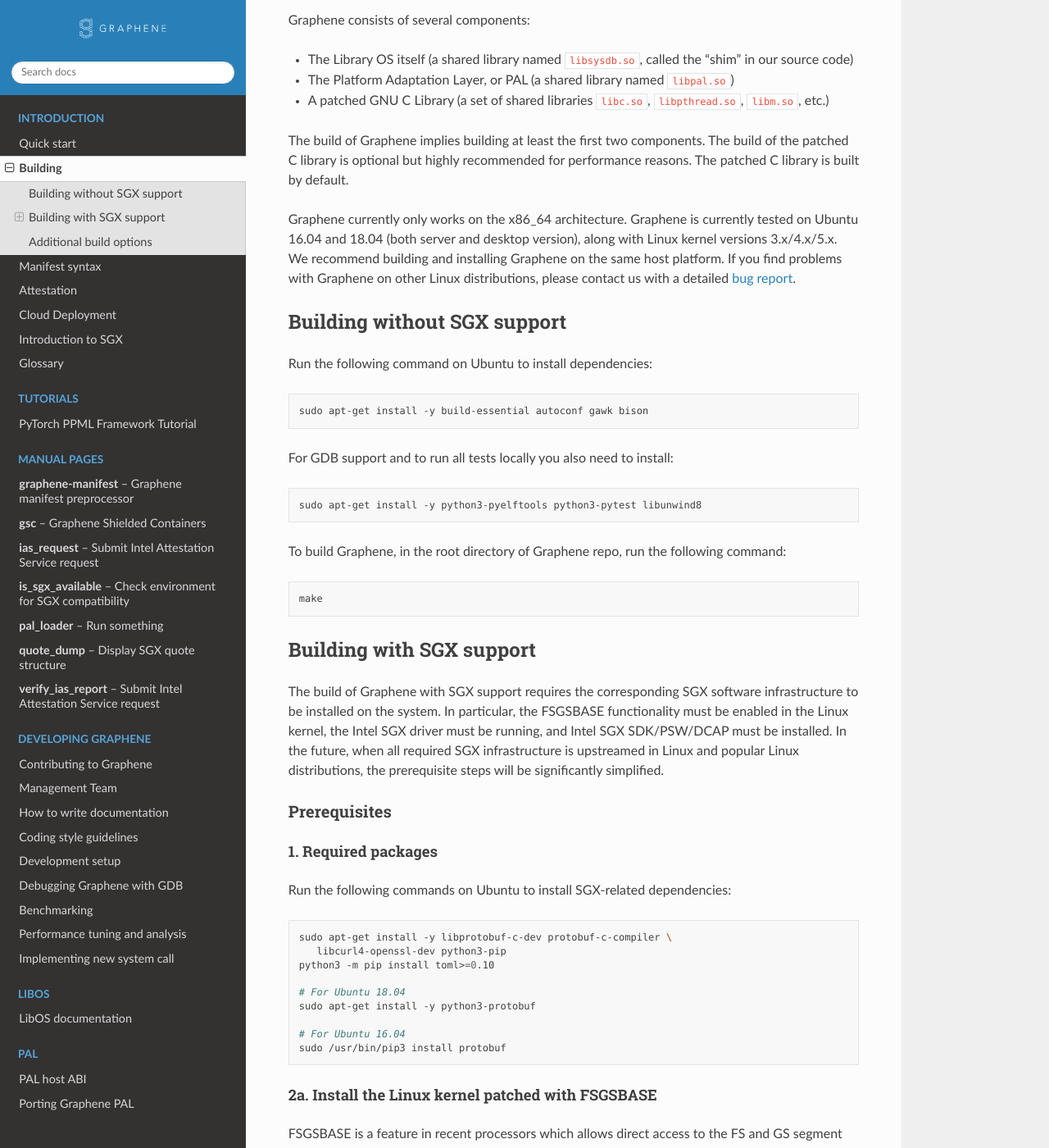
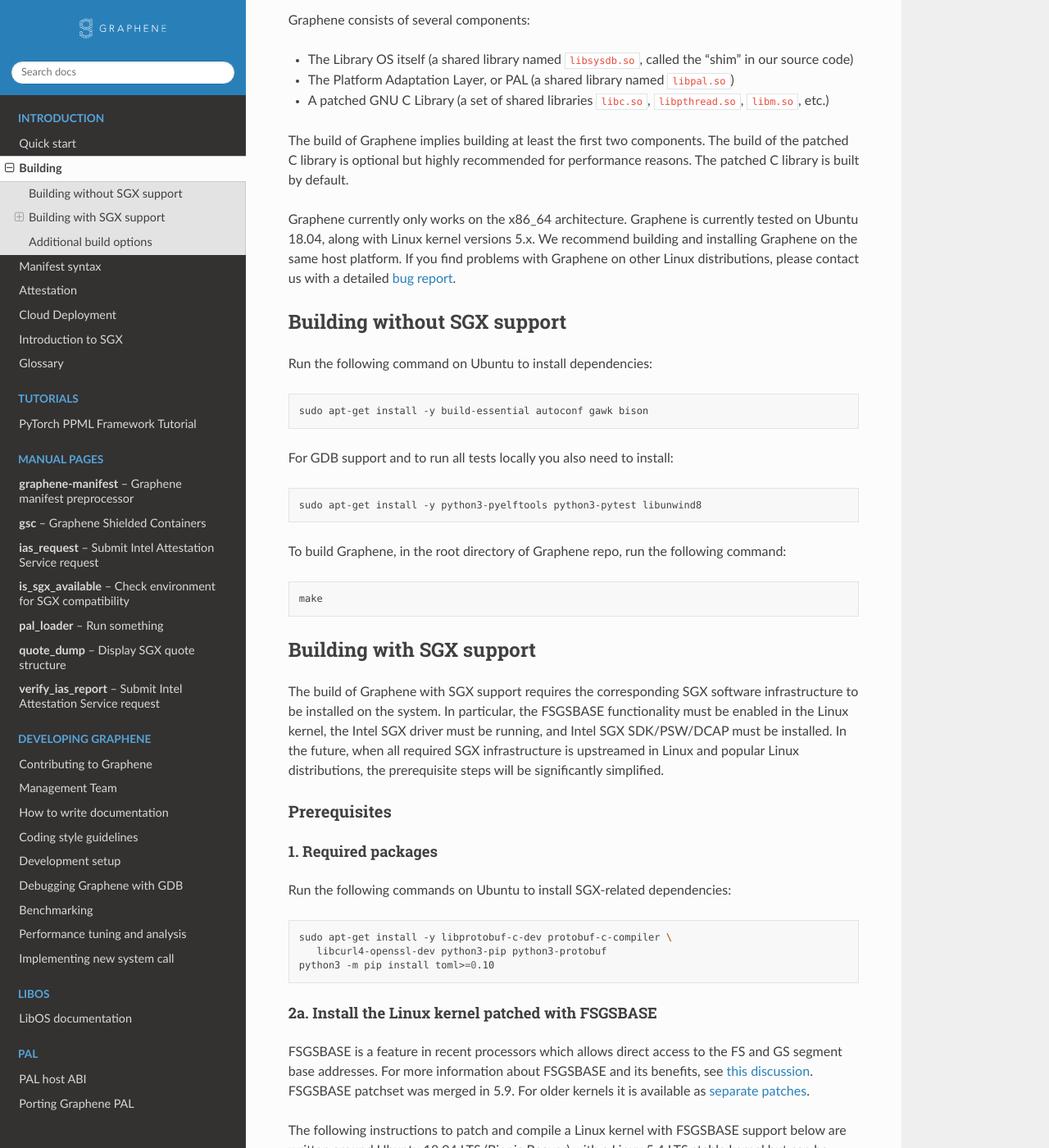
Before and after one commit to aeropittura/vaultrun, a Sphinx documentation site: the page built from Documentation/building.rst, in a window 1280 px wide and 1400 px high, scrolled down 273 px. Shown: the whole window at 82% size. Built offline with Sphinx 7.4.7 and the Read the Docs theme 2.0.0, drawn with Linux system fonts in a browser that asks for light colours.

Commit message:
[Documentation] Remove mentions of Ubuntu 16.04
This is part of xenial deprecation.

Signed-off-by: Wojtek Porczyk <woju@invisiblethingslab.com>

Original-author: Wojtek Porczyk <woju@invisiblethingslab.com>
Original-committer: Wojtek Porczyk <woju@invisiblethingslab.com>
Original-commit: b2cd883a7c29f759f8a6e29d6bcda0d23865c0c7

```diff
--- a/Documentation/building.rst
+++ b/Documentation/building.rst
@@ -22,11 +22,10 @@ build of the patched C library is optional but highly recommended for
 performance reasons. The patched C library is built by default.
 
 Graphene currently only works on the x86_64 architecture. Graphene is currently
-tested on Ubuntu 16.04 and 18.04 (both server and desktop version), along with
-Linux kernel versions 3.x/4.x/5.x. We recommend building and installing Graphene
-on the same host platform. If you find problems with Graphene on other Linux
-distributions, please contact us with a |~| detailed `bug report
-<https://github.com/oscarlab/graphene/issues/new>`__.
+tested on Ubuntu 18.04, along with Linux kernel versions 5.x. We recommend
+building and installing Graphene on the same host platform. If you find problems
+with Graphene on other Linux distributions, please contact us with
+a |~| detailed `bug report <https://github.com/oscarlab/graphene/issues/new>`__.
 
 Building without SGX support
 ----------------------------
@@ -63,14 +62,8 @@ Prerequisites
 Run the following commands on Ubuntu to install SGX-related dependencies::
 
     sudo apt-get install -y libprotobuf-c-dev protobuf-c-compiler \
-       libcurl4-openssl-dev python3-pip
+       libcurl4-openssl-dev python3-pip python3-protobuf
     python3 -m pip install toml>=0.10
-
-    # For Ubuntu 18.04
-    sudo apt-get install -y python3-protobuf
-
-    # For Ubuntu 16.04
-    sudo /usr/bin/pip3 install protobuf
 
 2a. Install the Linux kernel patched with FSGSBASE
 """"""""""""""""""""""""""""""""""""""""""""""""""
```
